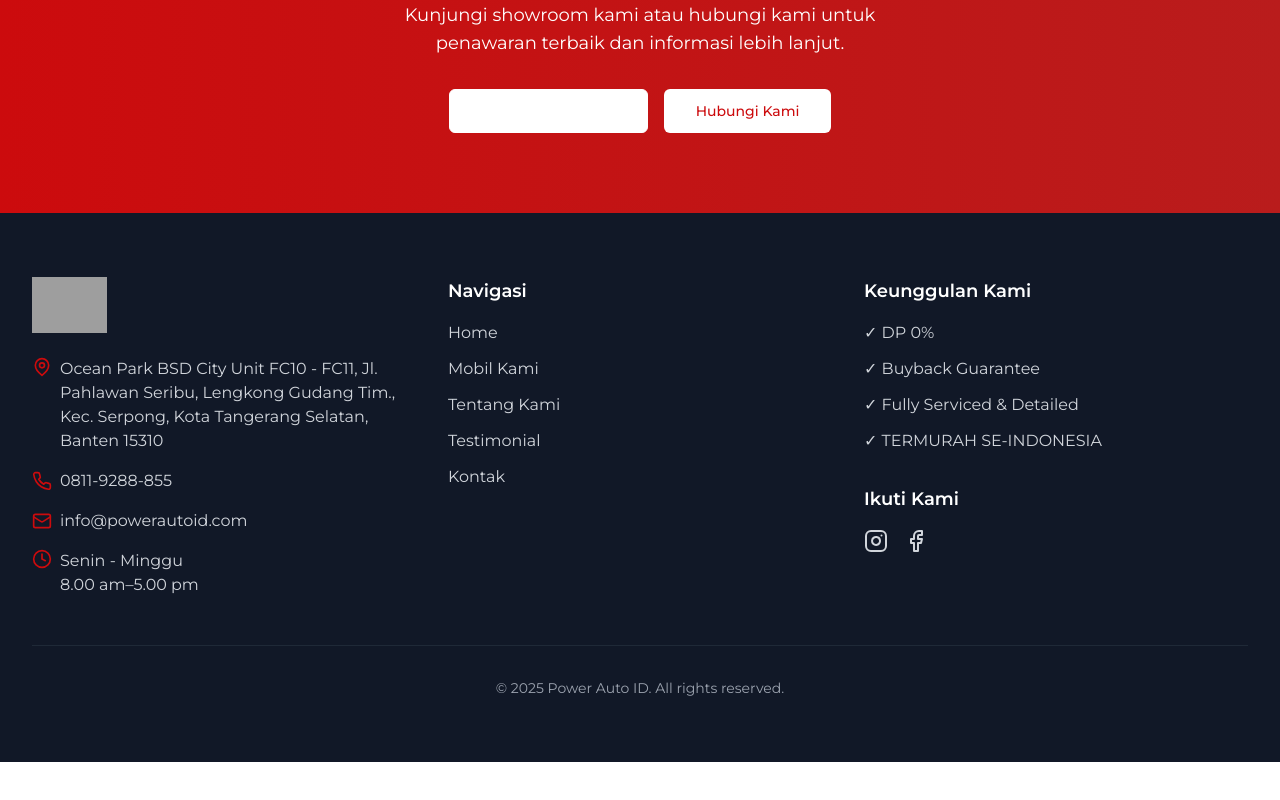
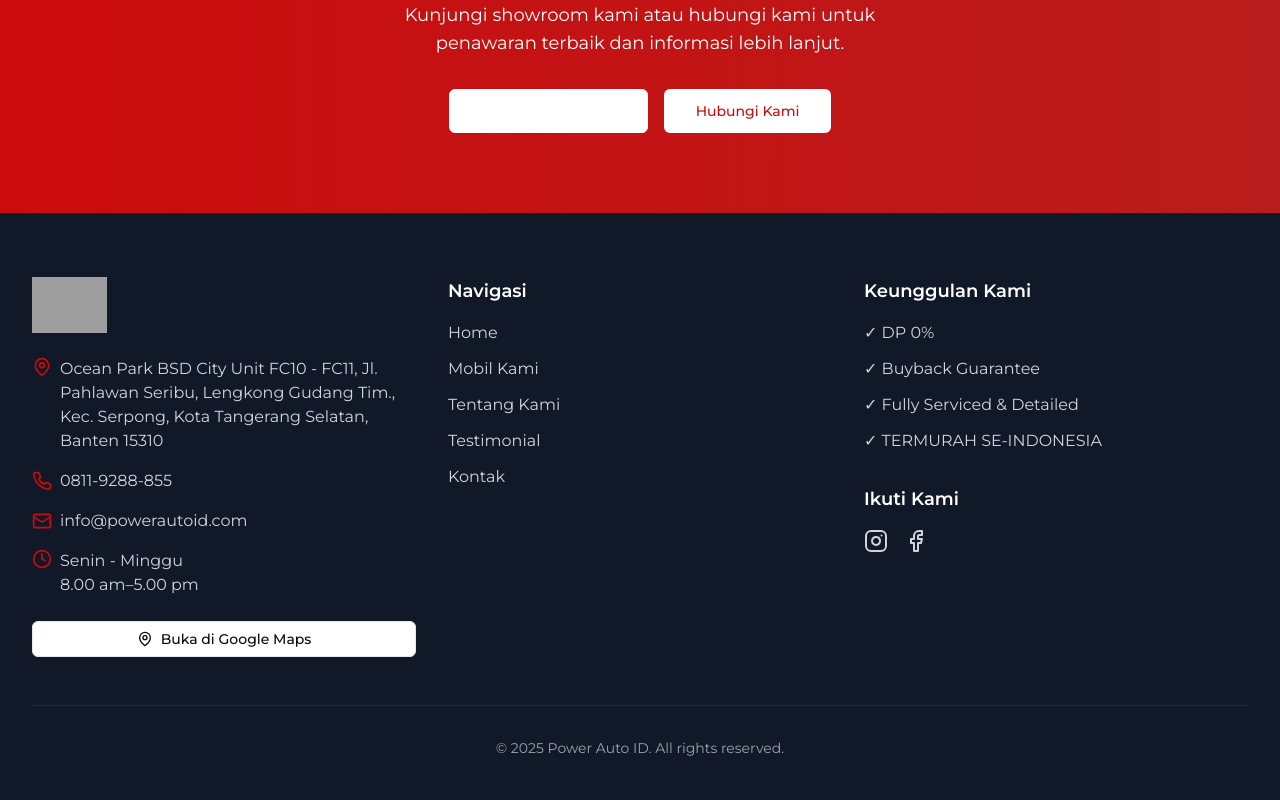
Before and after one commit to revothan/power-auto-id-website, a React (Vite) app: page / in a window 1280 px wide. Shown: the part 2381-3181 px from the top of the page. Before the commit the page ends 3143 px from the top, so only its background shows below. Built offline with nearby package versions, Linux system fonts and the light colour scheme; no server answers; the database is empty; grey boxes are pictures that could not be loaded.

Commit message:
Update Footer to link address to Google Maps

```diff
--- a/src/components/layout/Footer.tsx
+++ b/src/components/layout/Footer.tsx
@@ -1,5 +1,6 @@
 import { Link } from 'react-router-dom'
 import { MapPin, Phone, Clock, Instagram, Facebook, Mail } from 'lucide-react'
+import { Button } from '@/components/ui/button'
 
 const navigation = {
   main: [
@@ -43,9 +44,14 @@ export default function Footer() {
             <div className="flex flex-col space-y-4 text-base text-gray-300">
               <div className="flex items-start">
                 <MapPin className="mr-2 h-5 w-5 shrink-0 text-primary" />
-                <span>
+                <a
+                  href="https://g.co/kgs/XEB7qqU"
+                  target="_blank"
+                  rel="noopener noreferrer"
+                  className="hover:text-primary"
+                >
                   Ocean Park BSD City Unit FC10 - FC11, Jl. Pahlawan Seribu, Lengkong Gudang Tim., Kec. Serpong, Kota Tangerang Selatan, Banten 15310
-                </span>
+                </a>
               </div>
               <div className="flex items-center">
                 <Phone className="mr-2 h-5 w-5 shrink-0 text-primary" />
@@ -65,6 +71,19 @@ export default function Footer() {
                   <p>Senin - Minggu</p>
                   <p>8.00 am–5.00 pm</p>
                 </div>
+              </div>
+              <div className="pt-2">
+                <Button asChild variant="outline" size="sm" className="w-full">
+                  <a
+                    href="https://g.co/kgs/XEB7qqU"
+                    target="_blank"
+                    rel="noopener noreferrer"
+                    className="flex items-center justify-center gap-2"
+                  >
+                    <MapPin className="h-4 w-4" />
+                    Buka di Google Maps
+                  </a>
+                </Button>
               </div>
             </div>
           </div>
```
